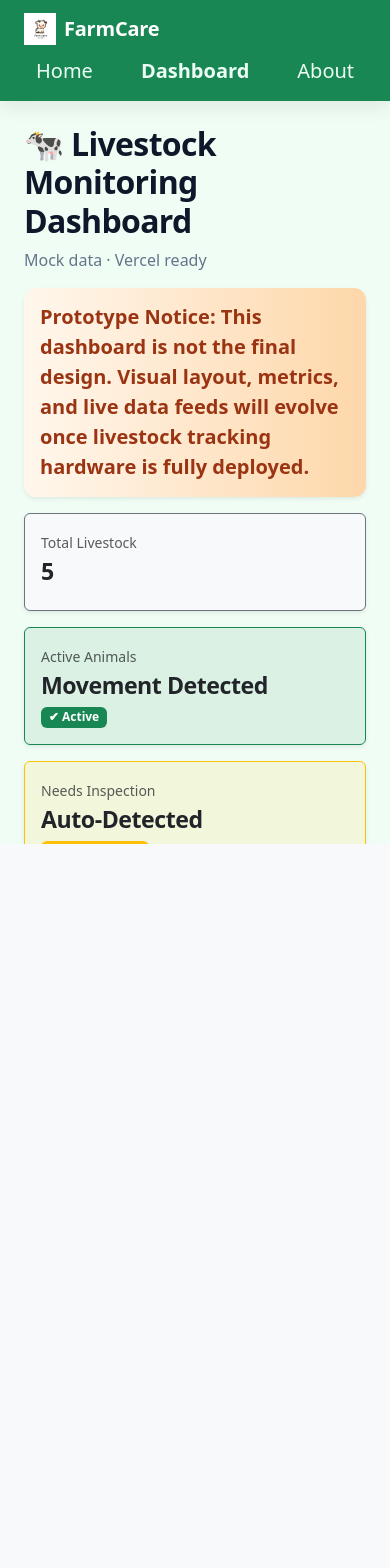
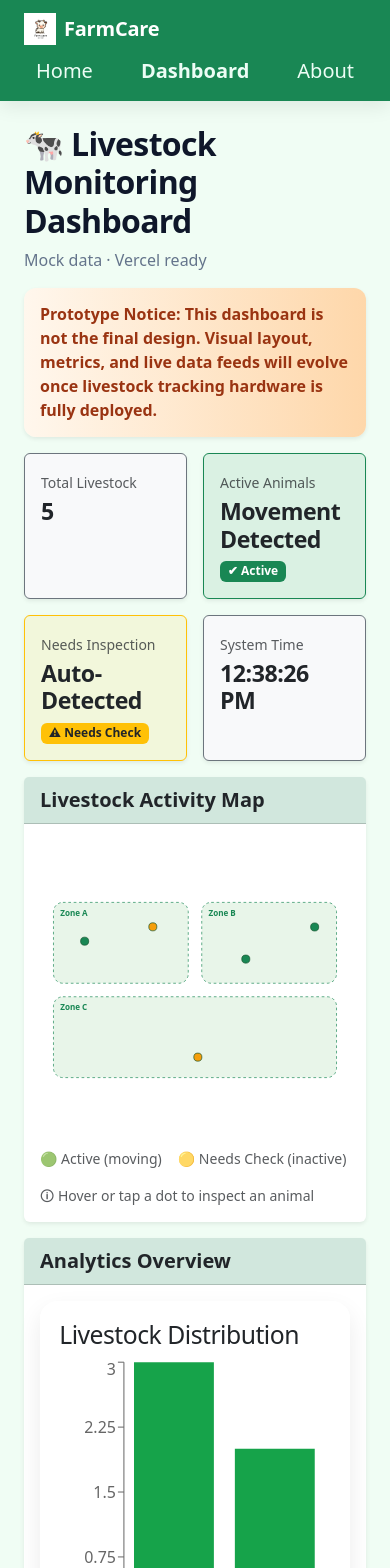
Before and after one commit to Khenert-dev/livestock-dashboard, a Next.js app: page / in a window 390 px wide. Shown: the top 1568 px of the page. Before the commit the page ends 844 px from the top, so only its background shows below. Built offline with nearby package versions, Linux system fonts and the light colour scheme.

Commit message:
updated to be mobile friendly

```diff
--- a/src/app/page.tsx
+++ b/src/app/page.tsx
@@ -7,6 +7,9 @@ import LivestockChart from "../components/LivestockChart";
 import LiveCard from "../components/LiveCard";
 import { livestockData } from "../data/mockLivestock";
 
+import "bootstrap/dist/css/bootstrap.min.css";
+import "bootstrap/dist/js/bootstrap.bundle.min.js";
+
 type Page = "home" | "dashboard" | "about";
 
 export default function Home() {
@@ -14,8 +17,11 @@ export default function Home() {
 
   return (
     <main
-      className="vh-100 d-flex flex-column"
-      style={{ backgroundColor: "#f0fdf4" }}
+      className="d-flex flex-column"
+      style={{
+        minHeight: "100dvh", // ✅ mobile-safe viewport height
+        backgroundColor: "#f0fdf4",
+      }}
     >
       {/* ================= NAVBAR ================= */}
       <nav className="navbar navbar-expand-lg navbar-dark bg-success px-4">
@@ -58,11 +64,18 @@ export default function Home() {
         </div>
       </nav>
 
-      {/* ================= CONTENT ================= */}
-      <div className="flex-grow-1 container-fluid p-4 overflow-hidden">
+      {/* ================= SCROLLABLE CONTENT ================= */}
+      <div
+        className="flex-grow-1 container-fluid p-4"
+        style={{
+          overflowY: "auto", // ✅ ENABLE SCROLL
+          WebkitOverflowScrolling: "touch",
+          paddingBottom: "4rem", // ✅ prevent mobile cutoff
+        }}
+      >
         {/* ================= HOME ================= */}
         {page === "home" && (
-          <div className="h-100 d-flex flex-column justify-content-center align-items-center text-center">
+          <div className="d-flex flex-column justify-content-center align-items-center text-center">
             <img
               src="/farmcare-logo.svg"
               alt="FarmCare"
@@ -74,13 +87,13 @@ export default function Home() {
               FarmCare
             </h1>
 
-            <p className="fs-3 text-muted col-lg-7">
+            <p className="fs-4 text-muted col-lg-7">
               A smart livestock monitoring platform designed to visualize
               animal movement, inactivity, and zone-based behavior using
               sensor-assisted tracking technologies.
             </p>
 
-            <p className="fs-4 text-muted col-lg-7">
+            <p className="fs-5 text-muted col-lg-7">
               This system is currently in <strong>prototype stage</strong>.
               Hardware development and live data integration are ongoing.
             </p>
@@ -92,7 +105,7 @@ export default function Home() {
           <>
             <Header />
 
-            <div className="alert alert-info border-0 shadow-sm mb-3 fs-5">
+            <div className="alert alert-info border-0 shadow-sm mb-3 fs-6">
               <strong>Prototype Notice:</strong> This dashboard is not the final
               design. Visual layout, metrics, and live data feeds will evolve
               once livestock tracking hardware is fully deployed.
@@ -100,14 +113,14 @@ export default function Home() {
 
             {/* KPI ROW */}
             <div className="row g-3 mb-3">
-              <div className="col-lg-3 col-md-6">
+              <div className="col-6 col-lg-3">
                 <LiveCard
                   label="Total Livestock"
                   value={livestockData.length}
                 />
               </div>
 
-              <div className="col-lg-3 col-md-6">
+              <div className="col-6 col-lg-3">
                 <LiveCard
                   label="Active Animals"
                   value="Movement Detected"
@@ -115,7 +128,7 @@ export default function Home() {
                 />
               </div>
 
-              <div className="col-lg-3 col-md-6">
+              <div className="col-6 col-lg-3">
                 <LiveCard
                   label="Needs Inspection"
                   value="Auto-Detected"
@@ -123,30 +136,30 @@ export default function Home() {
                 />
               </div>
 
-              <div className="col-lg-3 col-md-6">
+              <div className="col-6 col-lg-3">
                 <LiveCard label="System Time" liveTime />
               </div>
             </div>
 
             {/* MAIN PANELS */}
-            <div className="row g-3" style={{ height: "calc(100% - 220px)" }}>
-              <div className="col-lg-6 h-100">
+            <div className="row g-3">
+              <div className="col-lg-6">
                 <div className="card h-100 shadow-sm border-0">
                   <div className="card-header fw-semibold bg-success-subtle fs-5">
                     Livestock Activity Map
                   </div>
-                  <div className="card-body">
+                  <div className="card-body" style={{ minHeight: 320 }}>
                     <FarmMap />
                   </div>
                 </div>
               </div>
 
-              <div className="col-lg-6 h-100">
+              <div className="col-lg-6">
                 <div className="card h-100 shadow-sm border-0">
                   <div className="card-header fw-semibold bg-success-subtle fs-5">
                     Analytics Overview
                   </div>
-                  <div className="card-body">
+                  <div className="card-body" style={{ minHeight: 320 }}>
                     <LivestockChart data={livestockData} />
                   </div>
                 </div>
@@ -154,7 +167,7 @@ export default function Home() {
             </div>
 
             {/* DOCUMENTATION LINK */}
-            <div className="text-end mt-2">
+            <div className="text-end mt-3">
               <a
                 href="https://docs.google.com/document/d/12o9G-_lwU_-qmZ4wkKsmcx9OBcawGEWyKST4HC7s_zM/edit"
                 target="_blank"
@@ -169,7 +182,7 @@ export default function Home() {
 
         {/* ================= ABOUT ================= */}
         {page === "about" && (
-          <div className="h-100 d-flex flex-column justify-content-center align-items-center text-center">
+          <div className="d-flex flex-column justify-content-center align-items-center text-center">
             <h2 className="fw-bold text-success display-4 mb-3">
               About FarmCare
             </h2>
```
Also changed, not shown: src/components/Navbar.tsx (+34 -12 lines).
